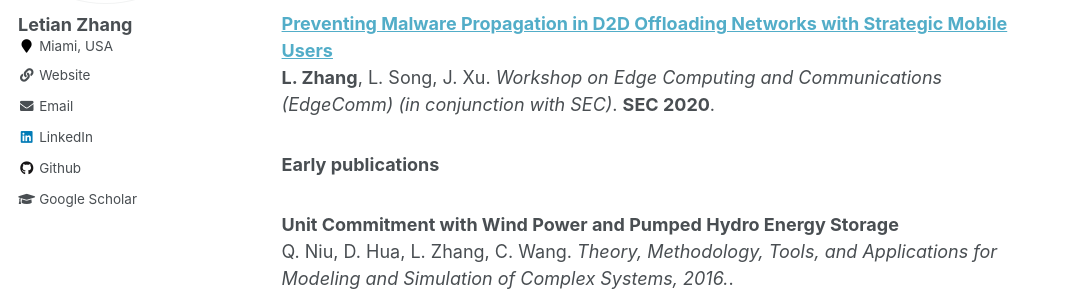
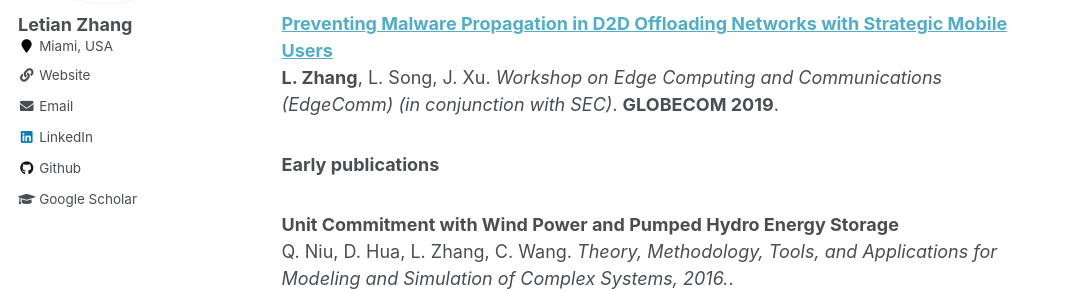
Before and after one commit to letian-zhang/letian-zhang.github.io, a Jekyll site: the page built from _pages/publications.md, in a window 1280 px wide and 900 px high, scrolled down 591 px. Shown: the part 166-457 px from the top of the window, without its empty margins (0-1082 px from the left). Built offline with Jekyll 4.4.1, drawn with Linux system fonts in a browser that asks for light colours.

Commit message:
Update publications.md

```diff
--- a/_pages/publications.md
+++ b/_pages/publications.md
@@ -27,7 +27,7 @@ Y. Bai, L. Chen, **L. Zhang**, M. Abdel-Mottaleb, J. Xu.
 <br>
 <b>[Preventing Malware Propagation in D2D Offloading Networks with Strategic Mobile Users](https://ieeexplore.ieee.org/document/9014227)</b> <br>
 **L. Zhang**, L. Song, J. Xu.
-<i>Workshop on Edge Computing and Communications (EdgeComm) (in conjunction with SEC)</i>. <b>SEC 2020</b>.
+<i>Workshop on Edge Computing and Communications (EdgeComm) (in conjunction with SEC)</i>. <b>GLOBECOM 2019</b>.
 
 ### Early publications
 <br>
```
